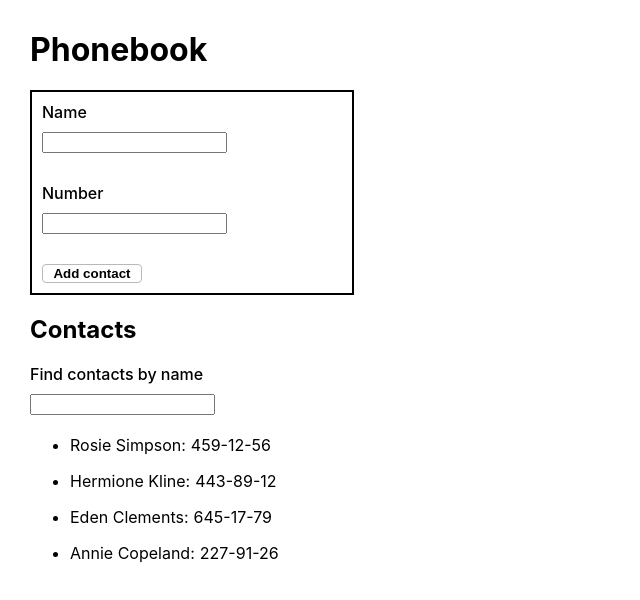
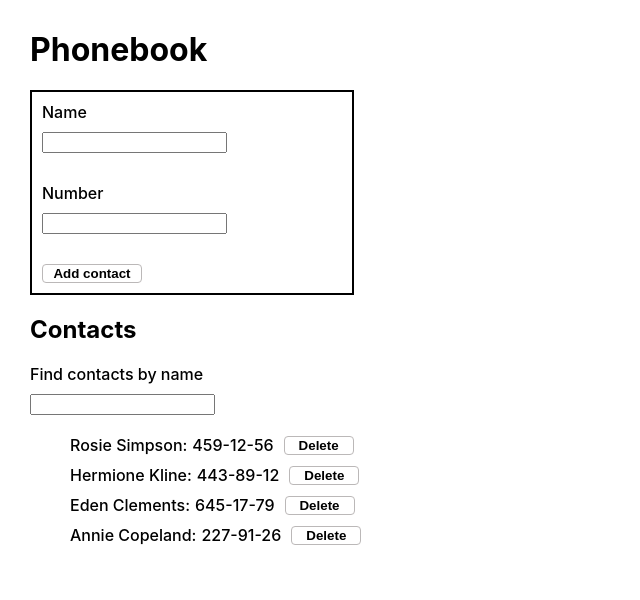
Before and after one commit to itfreshman2021/goit-react-hw-02-phonebook, a React (Create React App) app: page / in a window 1280 px wide. Shown: the top 600 px of the page, without its empty margins (0-640 px from the left). Built offline with nearby package versions, Linux system fonts and the light colour scheme; the HTML template or start-up script is replaced by a standard one.

Commit message:
added step 6 to the solution of task 2

```diff
--- a/src/Components/App.js
+++ b/src/Components/App.js
@@ -42,6 +42,12 @@ class App extends React.Component {
     this.setState(({ contacts }) => ({ contacts: [...contacts, contactNew] }));
   };
 
+  deleteContact = idContact => {
+    this.setState(prevState => ({
+      contacts: prevState.contacts.filter(contact => contact.id !== idContact),
+    }));
+  };
+
   getVisibleContacts = () => {
     const normalizedFilter = this.state.filter.toLowerCase();
     return this.state.contacts.filter(contact =>
@@ -60,7 +66,7 @@ class App extends React.Component {
 
           <h2>Contacts</h2>
           <Filter value={this.state.filter} onChange={this.changeFilter} />
-          <ContactList visibleContacts={visibleContacts} />
+          <ContactList visibleContacts={visibleContacts} onDeleteContact={this.deleteContact} />
         </div>
       </>
     );
--- a/src/Components/contactForm/ContactForm.module.css
+++ b/src/Components/contactForm/ContactForm.module.css
@@ -32,7 +32,7 @@
   font-weight: bold;
 }
 
-.ContactFormButton:hover,
-.ContactFormButton:focus {
+.ContactFormButton:hover {
   background-color: cornflowerblue;
+  cursor: pointer;
 }
--- a/src/Components/contactList/ContactList.js
+++ b/src/Components/contactList/ContactList.js
@@ -2,16 +2,24 @@ import React from 'react';
 import PropTypes from 'prop-types';
 import ContactListItem from './ContactListItem';
 
-const ContactList = ({ visibleContacts }) => (
+const ContactList = ({ visibleContacts, onDeleteContact }) => (
   <ul>
     {visibleContacts.map(visibleContact => {
       const { id, name, number } = visibleContact;
-      return <ContactListItem key={id} name={name} number={number} />;
+      return (
+        <ContactListItem
+          key={id}
+          name={name}
+          number={number}
+          onDeleteContact={() => onDeleteContact(id)}
+        />
+      );
     })}
   </ul>
 );
 
 ContactList.propTypes = {
+  onDeleteContact: PropTypes.func.isRequired,
   visibleContacts: PropTypes.arrayOf(
     PropTypes.shape({
       id: PropTypes.string.isRequired,
--- a/src/Components/contactList/ContactListItem.js
+++ b/src/Components/contactList/ContactListItem.js
@@ -1,11 +1,14 @@
 import React from 'react';
 import s from './ContactListItem.module.css';
 
-const ContactListItem = ({ id, name, number }) => (
+const ContactListItem = ({ id, name, number, onDeleteContact }) => (
   <li key={id} className={s.ContactListItemli}>
-    <p>
+    <p className={s.ContactListItemP}>
       {name}:<span className={s.ContactListItemSpan}>{number}</span>
     </p>
+    <button type="button" className={s.ContactListItemButton} onClick={onDeleteContact}>
+      Delete
+    </button>
   </li>
 );
 
--- a/src/Components/contactList/ContactListItem.module.css
+++ b/src/Components/contactList/ContactListItem.module.css
@@ -1,7 +1,31 @@
-.ContactListItemLi {
+.ContactListItemli {
+  display: flex;
+  align-items: center;
+  margin-bottom: 10px;
+
   font-weight: 500;
 }
 
+.ContactListItemP {
+  display: block;
+
+  margin: 0;
+}
 .ContactListItemSpan {
   margin-left: 5px;
 }
+
+.ContactListItemButton {
+  margin-left: 10px;
+  display: block;
+  border-radius: 4px;
+  width: 70px;
+  border: 1px solid rgb(187, 184, 184);
+  background-color: white;
+  font-weight: bold;
+}
+
+.ContactListItemButton:hover {
+  background-color: cornflowerblue;
+  cursor: pointer;
+}
```
